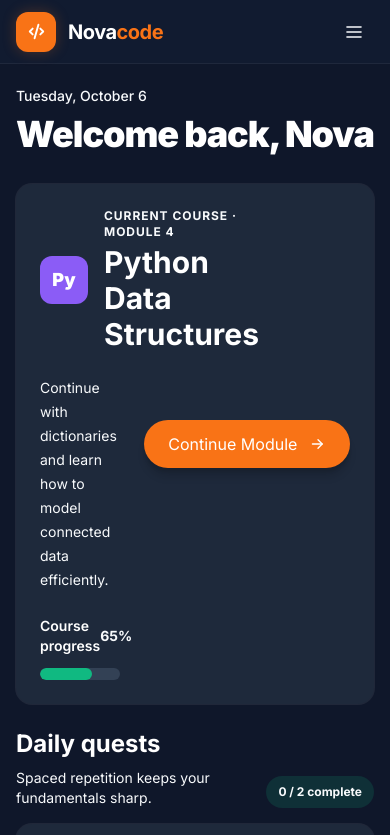
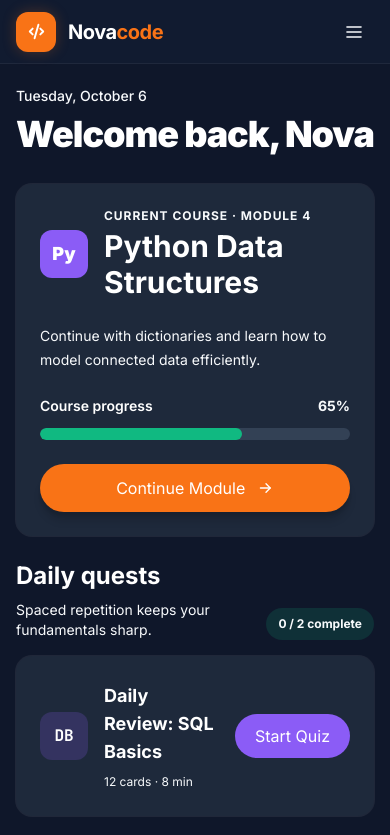
Before and after one commit to Dokyaroky/NovaCode, a React (Vite) app in the folder frontend/: page /dashboard in a window 390 px wide. Shown: the top 835 px of the page. Built offline with nearby package versions, Linux system fonts and the light colour scheme.

Commit message:
frontend: hide scrollbars app-wide (no-scrollbar utility); fix Learntrack canvas shrink/clip

```diff
--- a/frontend/src/components/AppShell.tsx
+++ b/frontend/src/components/AppShell.tsx
@@ -82,13 +82,15 @@ export default function AppShell({
         </div>
       )}
 
-      <main className={`flex min-w-0 flex-col lg:overflow-y-auto ${mainClassName}`}>
+      <main
+        className={`no-scrollbar flex min-w-0 flex-col lg:overflow-y-auto ${mainClassName}`}
+      >
         {children}
       </main>
 
       {rail && (
         <aside
-          className={`flex min-w-0 flex-col border-t border-white/10 bg-rail lg:overflow-y-auto lg:border-t-0 lg:border-l ${railClassName}`}
+          className={`no-scrollbar flex min-w-0 flex-col border-t border-white/10 bg-rail lg:overflow-y-auto lg:border-t-0 lg:border-l ${railClassName}`}
         >
           {rail}
         </aside>
--- a/frontend/src/components/SideNav.tsx
+++ b/frontend/src/components/SideNav.tsx
@@ -27,7 +27,7 @@ interface SideNavProps {
 export default function SideNav({ className = '' }: SideNavProps) {
   return (
     <nav
-      className={`w-72 shrink-0 flex-col overflow-y-auto border-r border-white/6 bg-rail p-6 ${className}`}
+      className={`no-scrollbar w-72 shrink-0 flex-col overflow-y-auto border-r border-white/6 bg-rail p-6 ${className}`}
       aria-label="Navigasi utama"
     >
       <NovaLogo />
--- a/frontend/src/index.css
+++ b/frontend/src/index.css
@@ -88,4 +88,25 @@
     -webkit-font-smoothing: antialiased;
     -moz-osx-font-smoothing: grayscale;
   }
+
+  /* The design frames draw no scrollbar; scrolling itself is unaffected. */
+  html,
+  body {
+    scrollbar-width: none;
+  }
+
+  html::-webkit-scrollbar,
+  body::-webkit-scrollbar {
+    display: none;
+  }
 }
+
+/* Scroll container without a visible scrollbar. */
+@utility no-scrollbar {
+  scrollbar-width: none;
+  -ms-overflow-style: none;
+
+  &::-webkit-scrollbar {
+    display: none;
+  }
+}
--- a/frontend/src/pages/Dashboard.tsx
+++ b/frontend/src/pages/Dashboard.tsx
@@ -101,7 +101,7 @@ export default function Dashboard() {
 
         <Card className="relative overflow-clip p-6">
           <div className="absolute top-[-96px] left-[552px] size-[288px] rounded-full bg-accent-tint blur-[64px]" />
-          <div className="relative flex items-center justify-between gap-6">
+          <div className="relative flex flex-col items-center justify-between lg:flex-row gap-6">
             <div className="flex min-w-0 flex-col gap-6">
               <div className="flex items-center gap-4">
                 <IconTile tone="accentSolid">
@@ -123,7 +123,7 @@ export default function Dashboard() {
                 <ProgressBar value={CURRENT_COURSE.progress} />
               </div>
             </div>
-            <Button icon={<IconChevronRight />} onClick={() => navigate('/learn')}>
+            <Button icon={<IconChevronRight />} onClick={() => navigate('/learn')} className="w-full lg:w-fit">
               Continue Module
             </Button>
           </div>
@@ -145,7 +145,7 @@ export default function Dashboard() {
                   <IconTile tone="accentStrong">
                     <span className="font-mono text-base font-bold text-white">{quest.label}</span>
                   </IconTile>
-                  <div className="flex max-w-[110px] flex-col gap-2">
+                  <div className="flex flex-col gap-2">
                     <h3 className="text-lg font-bold text-ink">{quest.title}</h3>
                     <p className="text-xs text-ink-soft">{quest.meta}</p>
                   </div>
--- a/frontend/src/pages/Learn.tsx
+++ b/frontend/src/pages/Learn.tsx
@@ -126,7 +126,7 @@ export default function Learn() {
         </div>
       </div>
 
-      <div className="mt-10 flex w-full justify-center overflow-x-auto">
+      <div className="no-scrollbar mt-10 flex min-h-[680px] w-full shrink-0 justify-center overflow-x-auto pb-6">
         <div
           className="relative shrink-0"
           style={{ width: TRACK_CANVAS.width, height: TRACK_CANVAS.height }}
```
